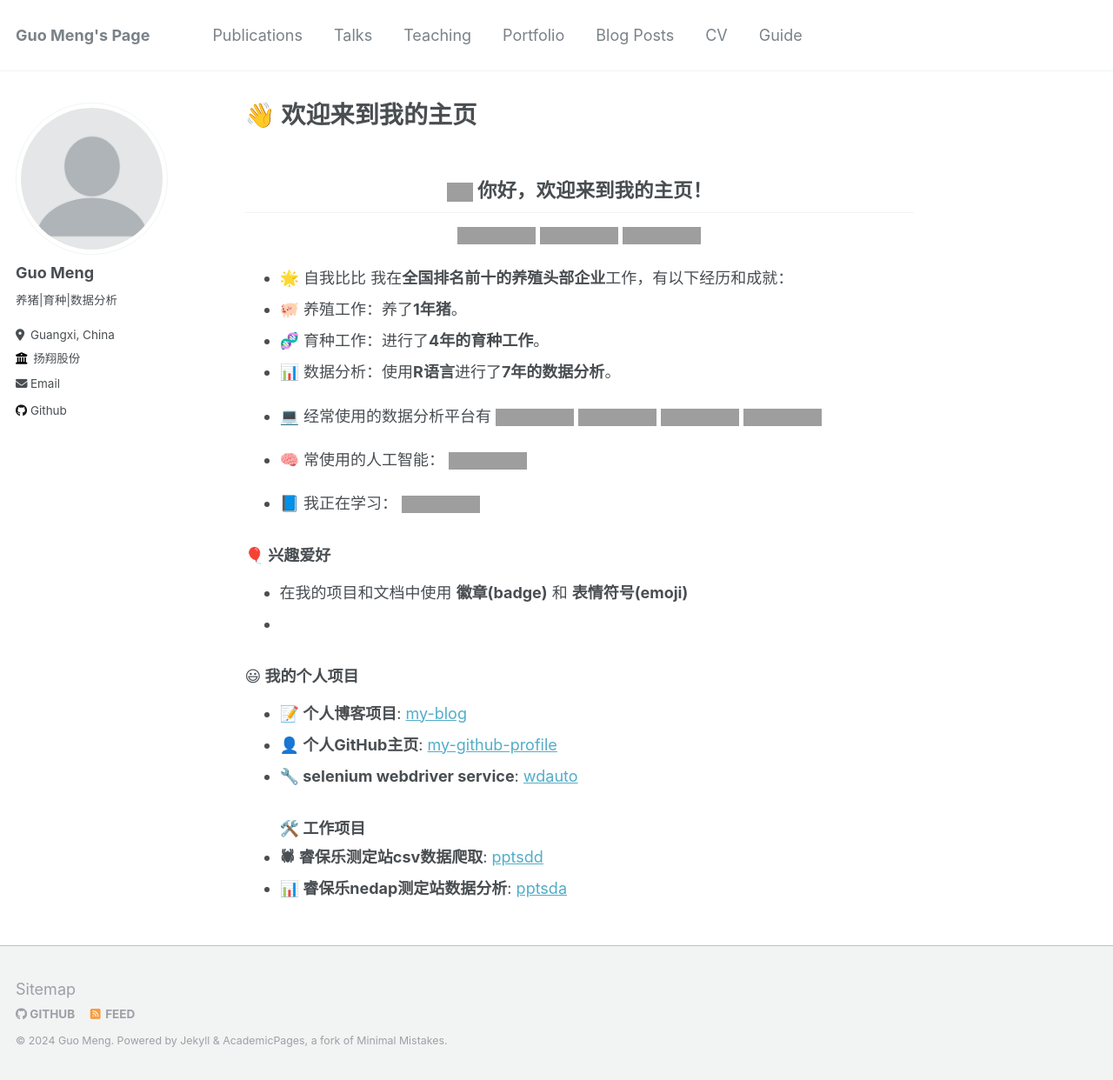
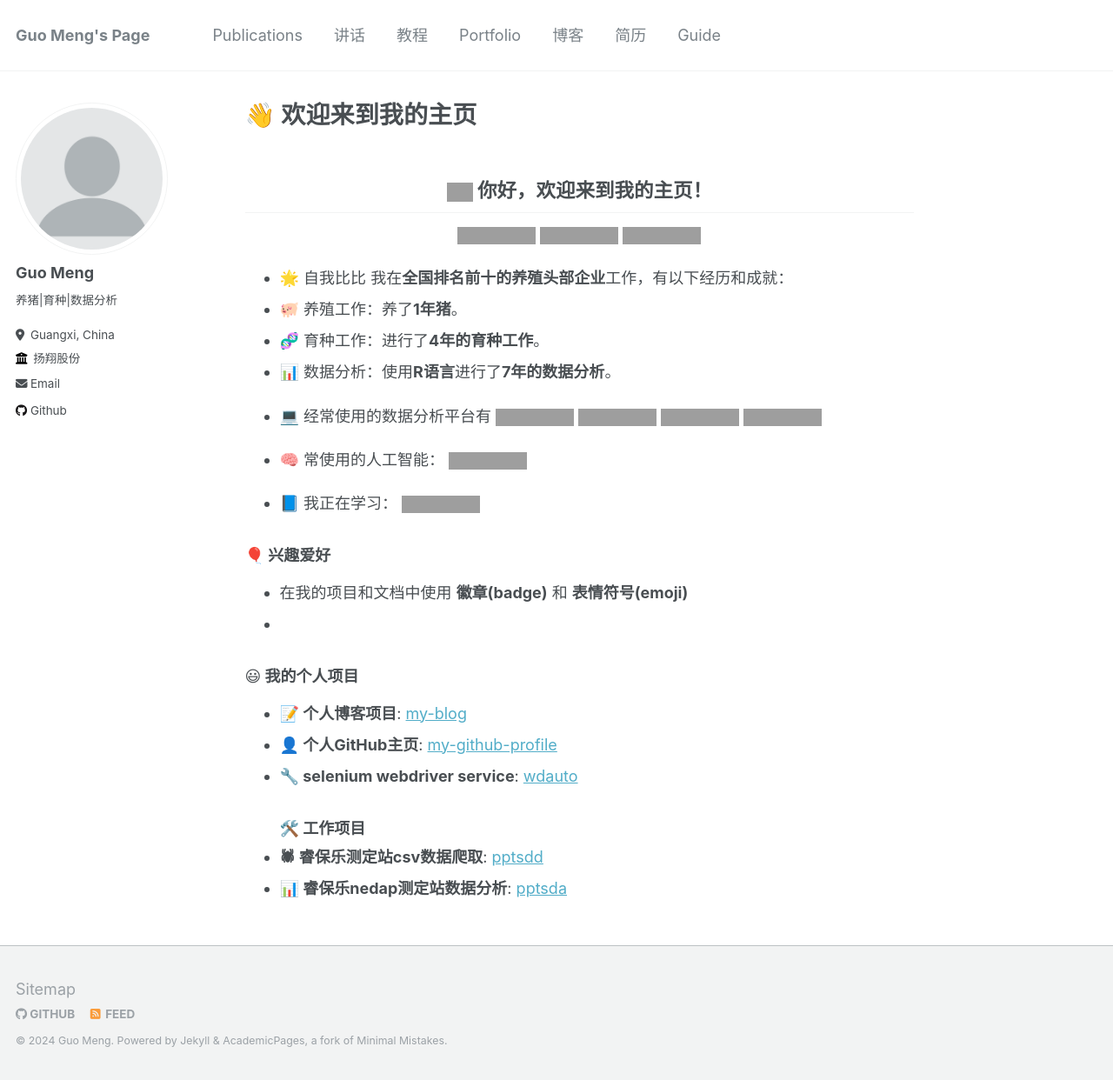
Before and after one commit to tony2015116/tony2015116.github.io, a Jekyll site: the page built from _pages/about.md, in a window 1280 px wide and 1242 px high, cut to the strip 0-1242 px from the top of the window. Shown: the whole strip at 87% size. Built offline with Jekyll 4.4.1, drawn with Linux system fonts in a browser that asks for light colours; grey boxes are pictures that could not be loaded.

Commit message:
2024-03-09

```diff
--- a/_config.yml
+++ b/_config.yml
@@ -42,7 +42,7 @@ author:
   bitbucket        : # Username - Update with your username on the site
   codepen          : # Username
   dribbble         : # Username
-  github           : "https://github.com/tony2015116"
+  github           : "tony2015116"
   kaggle           : # Username
   stackoverflow    : # User number or user number and name (i.e., use "1" or "1/jeff-atwood")
 
--- a/_data/navigation.yml
+++ b/_data/navigation.yml
@@ -3,19 +3,19 @@ main:
   - title: "Publications"
     url: /publications/
 
-  - title: "Talks"
+  - title: "讲话"
     url: /talks/
 
-  - title: "Teaching"
+  - title: "教程"
     url: /teaching/
 
   - title: "Portfolio"
     url: /portfolio/
 
-  - title: "Blog Posts"
+  - title: "博客"
     url: /year-archive/
 
-  - title: "CV"
+  - title: "简历"
     url: /cv/
 
   - title: "Guide"
```
